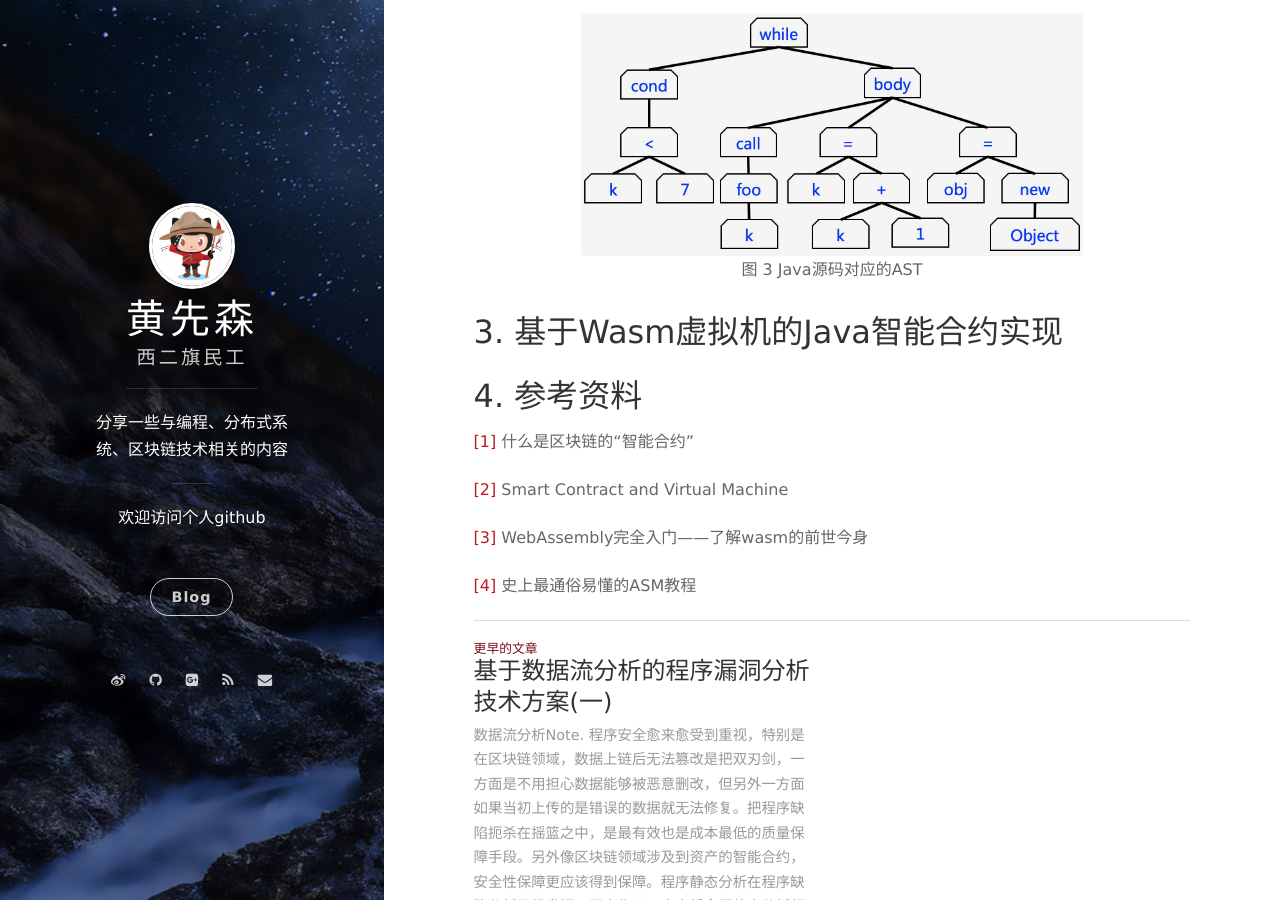
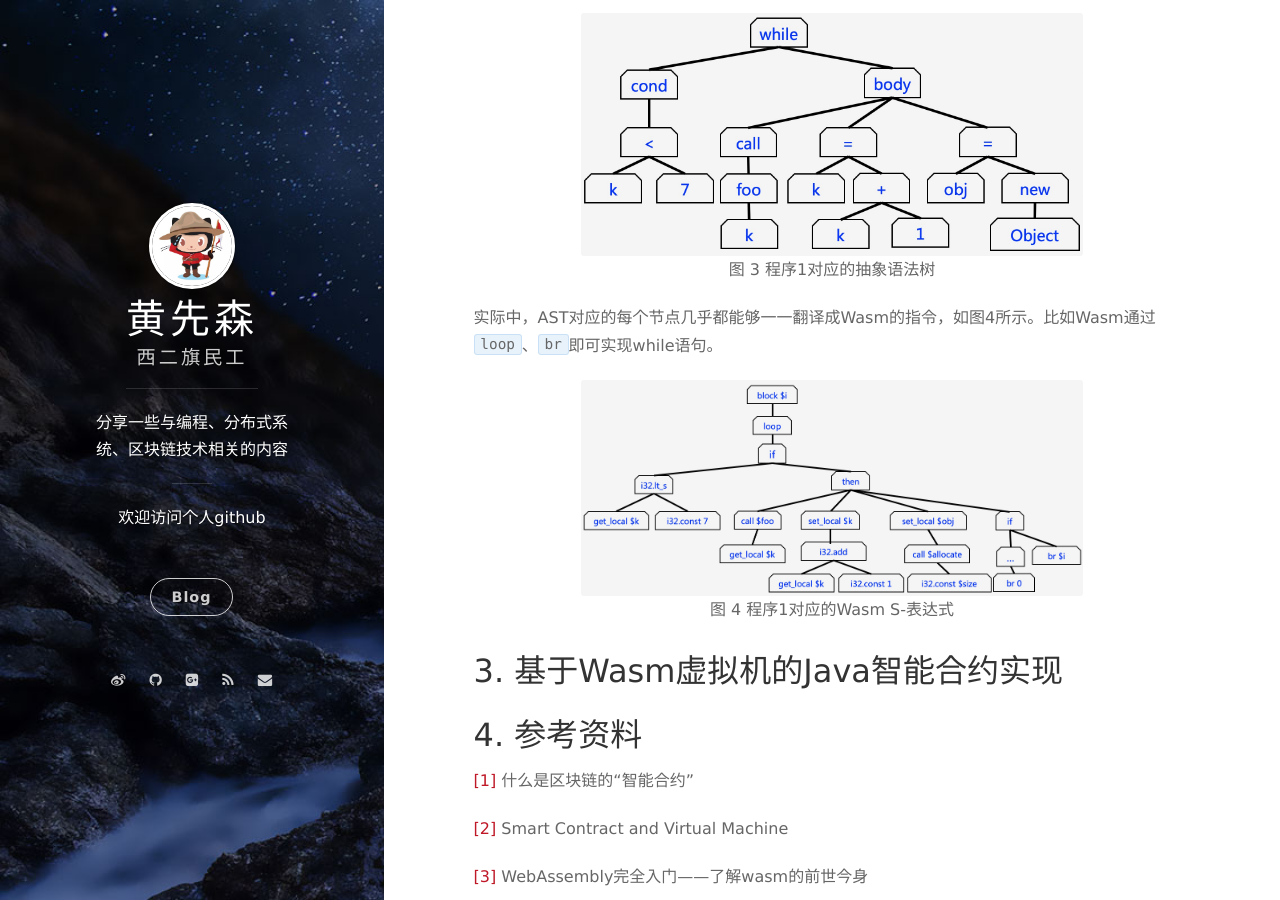
Before and after one commit to berryjam/berryjam.github.io, a Jekyll site: the page built from _posts/2020-07-06-Java智能合约实现探索.md, in a window 1280 px wide and 900 px high, scrolled down 4340 px. Built offline with Jekyll 4.4.1, drawn with Linux system fonts in a browser that asks for light colours; nearby versions of some CDN libraries; comment, search, counter and statistics services are not loaded.

Commit message:
Update 2020-07-06-Java智能合约实现探索.md

````diff
--- a/_posts/2020-07-06-Java智能合约实现探索.md
+++ b/_posts/2020-07-06-Java智能合约实现探索.md
@@ -143,10 +143,18 @@
 </div>
 
 <p align="center">
-  <b>图 3 Java源码对应的AST</b><br>
+  <b>图 3 程序1对应的抽象语法树</b><br>
 </p>
 
+实际中，AST对应的每个节点几乎都能够一一翻译成Wasm的指令，如图4所示。比如Wasm通过```loop```、```br```即可实现while语句。
 
+<div align="center">
+<img src="https://github.com/berryjam/berryjam.github.io/blob/master/image/2020-07-06/wasm_s_expression.jpg?raw=true" height="70%" width="70%">
+</div>
+
+<p align="center">
+  <b>图 4 程序1对应的Wasm S-表达式</b><br>
+</p>
 
 ## 3. 基于Wasm虚拟机的Java智能合约实现
 
````
